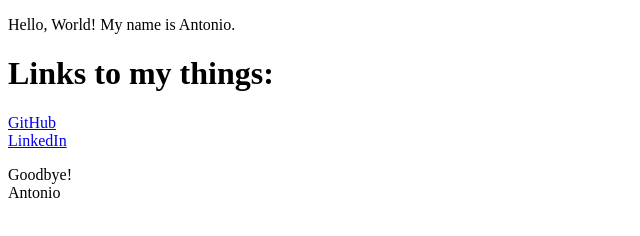
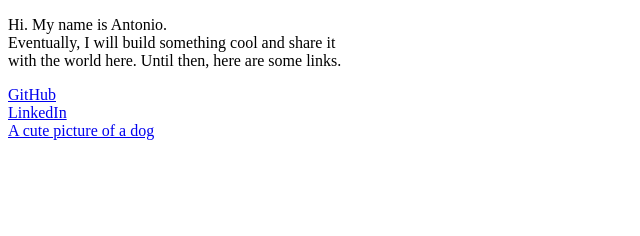
Before and after one commit to antoniovleonti/antoniovleonti.github.io, a plain HTML site: page index.html in a window 1280 px wide. Shown: the whole page, without its empty margins (0-640 px from the left). Drawn offline with Linux system fonts and the light colour scheme.

Commit message:
updated index.html to be an acceptable terrible webpage

```diff
--- a/index.html
+++ b/index.html
@@ -1,10 +1,14 @@
 <!DOCTYPE html>
 <html>
     <body>
-        <p>Hello, World! My name is Antonio.</p>
-        <h1>Links to my things:</h1>
+        <p>
+            Hi. My name is Antonio.<br>
+            Eventually, I will build something cool and share it<br>
+            with the world here. Until then, here are some links.<br>
+        </p>
         <a href="https://github.com/antoniovleonti">GitHub</a><br>
         <a href="https://www.linkedin.com/in/avleonti/">LinkedIn</a><br>
-        <p>Goodbye!<br>Antonio</p>
+        <a href="https://doglers.com/wp-content/gallery/Bull-Mastiff-Puppies/Cute-Bull-Mastiff-Picture.jpg">
+            A cute picture of a dog</a><br>
     </body>
 </html>
```
